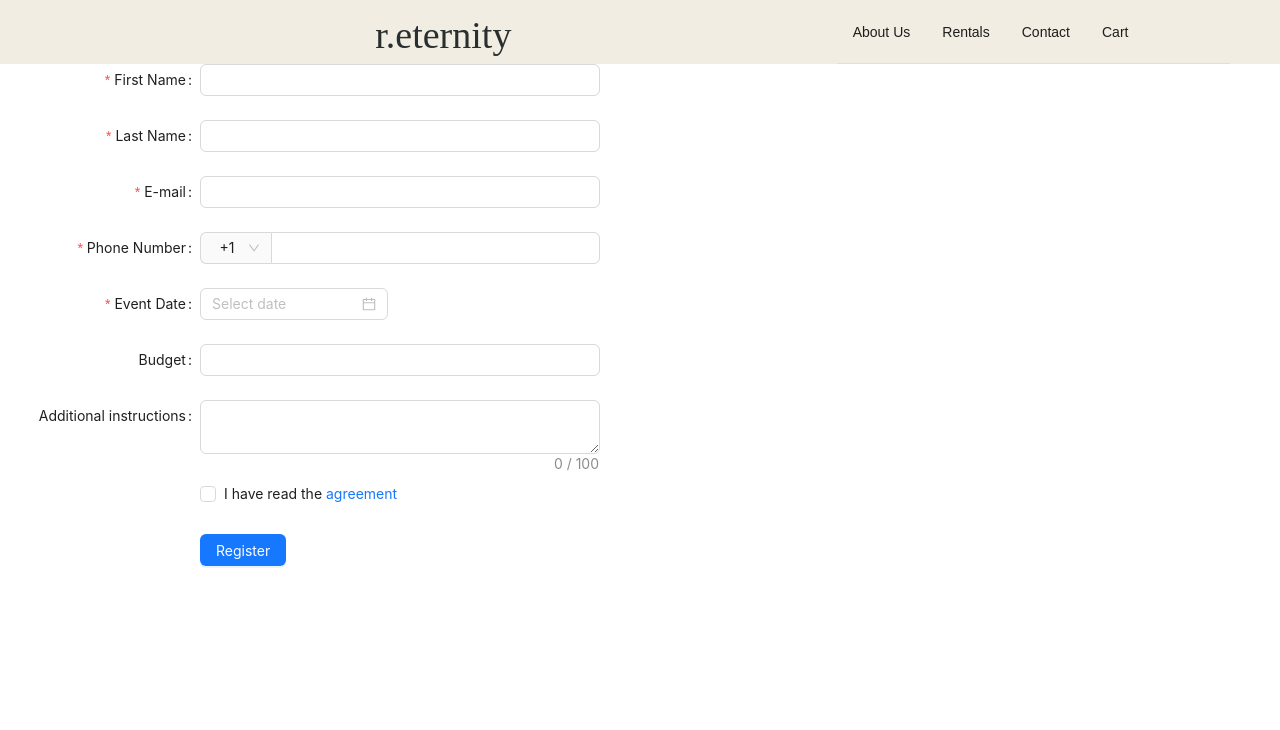
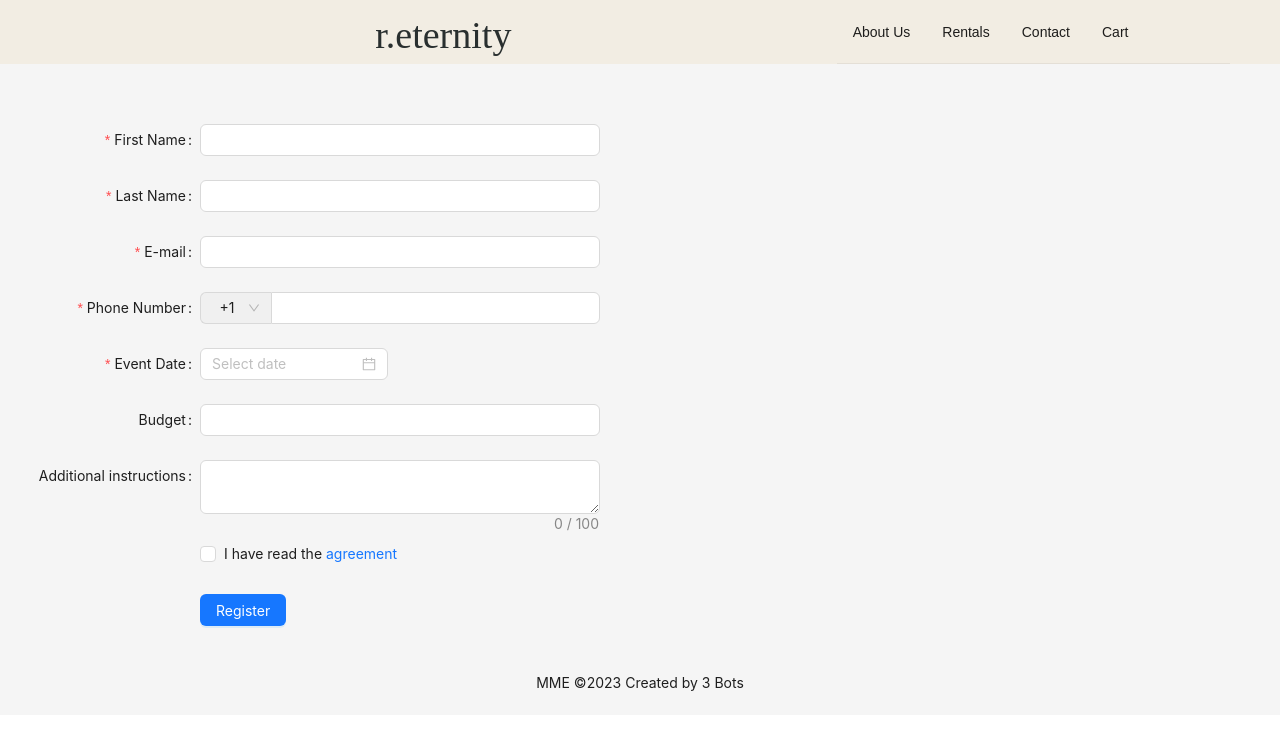
Before and after one commit to 18jcarter/dogs-app, a React (Create React App) app: page /contact in a window 1280 px wide. Shown: the top 730 px of the page. Built offline with nearby package versions, Linux system fonts and the light colour scheme; a web font is replaced by a local one.

Commit message:
lock navbar and initialize cart

```diff
--- a/src/components/Home/index.js
+++ b/src/components/Home/index.js
@@ -1,14 +1,19 @@
 import React from "react";
 import { Flex, Layout, Button, Typography, Image, Carousel } from "antd";
-import { Carousel1, Carousel2, Carousel3, Carousel4, WeddingSignPic } from "../images";
+import {
+  Carousel1,
+  Carousel2,
+  Carousel3,
+  Carousel4,
+  WeddingSignPic,
+} from "../images";
 
 const { Title } = Typography;
 const { Content, Footer } = Layout;
 
 const HomePage = () => {
   return (
-    <Layout>
-      <Content>
+    <>
       <Flex style={{ height: 600 }}>
         <Flex vertical style={{ flex: 1, paddingRight: 100, paddingLeft: 100 }}>
           <Title className="primaryText" style={{ fontSize: 80 }}>
@@ -27,22 +32,39 @@ const HomePage = () => {
           <Image src={WeddingSignPic} preview={false} />
         </Flex>
       </Flex>
-        <Flex justify="center" align="center" style={{ background: "#748980", height: 200 }}>
+      <Flex
+        justify="center"
+        align="center"
+        style={{ background: "#748980", height: 200 }}
+      >
         <Flex
           justify="center"
           align="center"
           style={{ borderRadius: 15, background: "#F2EDE3", width: "60%" }}
         >
-            <Flex vertical justify="center" align="center" style={{ width: "80%" }}>
-              <Title className="secondaryText" style={{ fontWeight: "lighter", fontSize: 24 }}>
+          <Flex
+            vertical
+            justify="center"
+            align="center"
+            style={{ width: "80%" }}
+          >
+            <Title
+              className="secondaryText"
+              style={{ fontWeight: "lighter", fontSize: 24 }}
+            >
               Forget about the stress of decorating a wedding.
             </Title>
             <Title
               className="secondaryText"
-                style={{ marginTop: 0, textAlign: "center", fontWeight: "lighter", fontSize: 20 }}
+              style={{
+                marginTop: 0,
+                textAlign: "center",
+                fontWeight: "lighter",
+                fontSize: 20,
+              }}
             >
-                Aesthetic rentable wedding decor with looks that will elevate any occasion, without
-                breaking the budget.
+              Aesthetic rentable wedding decor with looks that will elevate any
+              occasion, without breaking the budget.
             </Title>
           </Flex>
         </Flex>
@@ -53,9 +75,7 @@ const HomePage = () => {
         <Image src={Carousel3} preview={false} />
         <Image src={Carousel4} preview={false} />
       </Carousel>
-      </Content>
-      <Footer style={{ textAlign: "center" }}>MME ©2023 Created by 3 Bots</Footer>
-    </Layout>
+    </>
   );
 };
 
--- a/src/components/Navbar/index.js
+++ b/src/components/Navbar/index.js
@@ -1,8 +1,7 @@
 import React, { useState } from "react";
-import { Layout, Menu, Typography } from "antd";
+import { Menu, Typography } from "antd";
 
 const { Title } = Typography;
-const { Header } = Layout;
 
 const items = [
   { label: "About Us", key: "about_us" },
@@ -26,9 +25,9 @@ const items = [
   },
   {
     label: <a href={`/contact`}>Contact</a>,
-    key: "contact"
+    key: "contact",
   },
-  { label: "Cart", key: "cart" },
+  { label: <a href={`cart`}>Cart</a>, key: "cart" },
 ];
 
 const Navbar = () => {
@@ -40,15 +39,7 @@ const Navbar = () => {
   };
 
   return (
-    <Header
-      style={{
-        position: "sticky",
-        display: "flex",
-        alignItems: "center",
-        background: "#F2EDE3",
-        justifyContent: "space-around",
-      }}
-    >
+    <>
       <Title
         className="primaryText"
         style={{ fontWeight: "lighter", textAlign: "center", flex: 2 }}
@@ -69,7 +60,7 @@ const Navbar = () => {
           flex: 1,
         }}
       />
-    </Header>
+    </>
   );
 };
 
--- a/src/index.js
+++ b/src/index.js
@@ -7,6 +7,10 @@ import ErrorPage from "./components/ErrorPage";
 import Products from "./components/ProductList";
 import Navbar from "./components/Navbar";
 import Contact from "./components/Contact";
+import Cart from "./components/Cart";
+import { Layout } from "antd";
+
+const { Header, Content, Footer } = Layout;
 
 const router = createBrowserRouter([
   {
@@ -22,6 +26,10 @@ const router = createBrowserRouter([
     path: "contact",
     element: <Contact />,
   },
+  {
+    path: "cart",
+    element: <Cart />,
+  },
 ]);
 
 // const root = ReactDOM.createRoot(document.getElementById('root'));
@@ -32,7 +40,30 @@ const router = createBrowserRouter([
 // );
 ReactDOM.createRoot(document.getElementById("root")).render(
   <React.StrictMode>
-    <Navbar />
-    <RouterProvider router={router} />
+    <Layout>
+      <Header
+        style={{
+          position: "sticky",
+          top: 0,
+          display: "flex",
+          alignItems: "center",
+          background: "#F2EDE3",
+          justifyContent: "space-around",
+          zIndex: 1000,
+        }}
+      >
+        <Navbar />
+      </Header>
+      <Content style={{ marginTop: "60px" }}>
+        <RouterProvider router={router} />
+      </Content>
+      <Footer
+        style={{
+          textAlign: "center",
+        }}
+      >
+        MME ©2023 Created by 3 Bots
+      </Footer>
+    </Layout>
   </React.StrictMode>
 );
```
Also changed, not shown: src/components/Contact/index.js (+12 -2 lines). Lines whose indentation alone changed are shown as unchanged.
